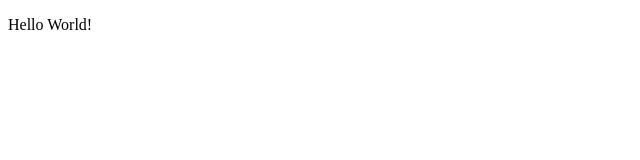
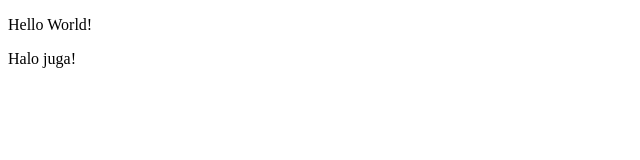
Before and after one commit to raditia/belajar-git, a plain HTML site: page index.html in a window 1280 px wide. Shown: the full height of the page, 0-640 px from the left. Drawn offline with Linux system fonts and the light colour scheme.

Commit message:
initial update

```diff
--- a/index.html
+++ b/index.html
@@ -6,5 +6,6 @@
   </head>
   <body>
     <p>Hello World! </p>
+    <p>Halo juga!</p>
   </body>
 </html>
```
